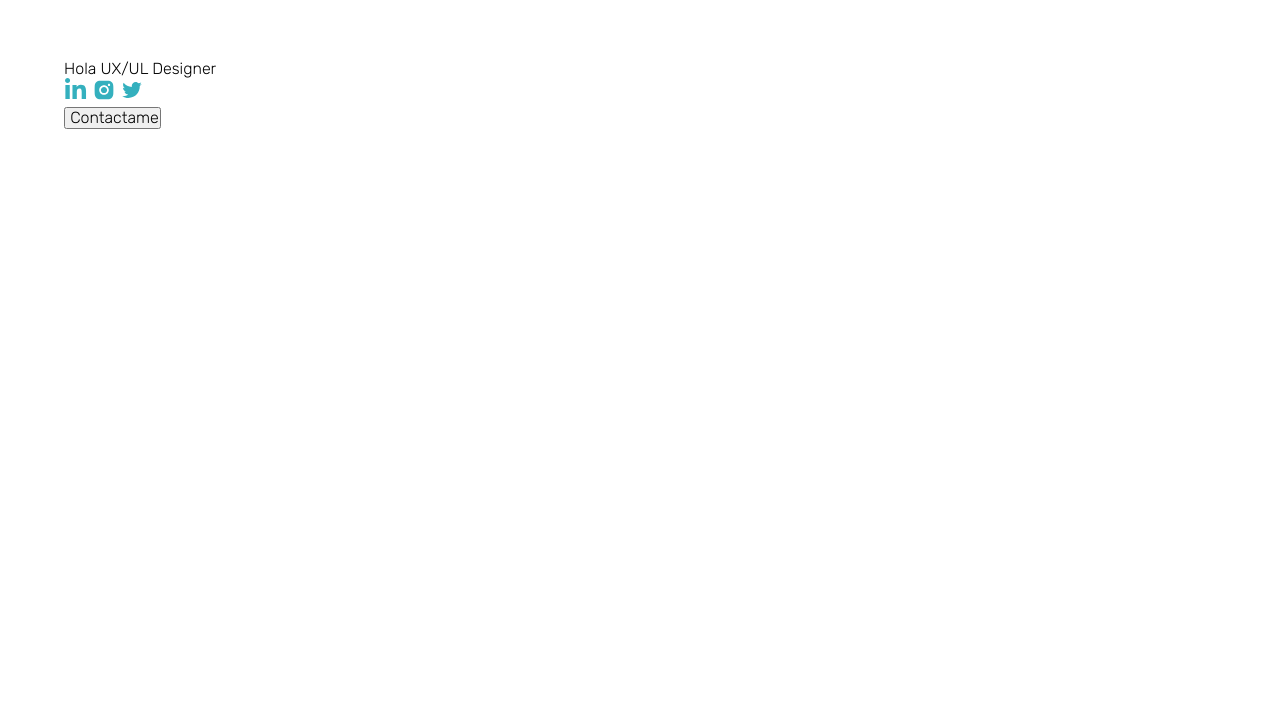
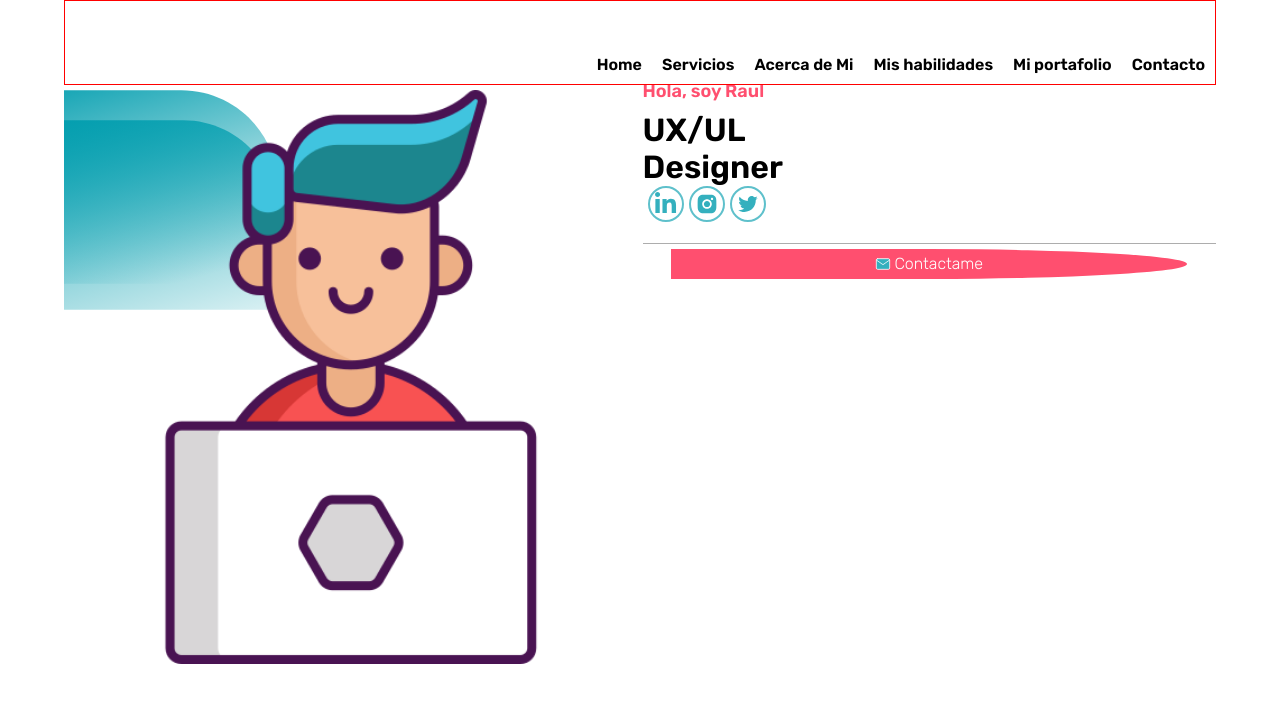
Before and after one commit to Raul99GC/My-portfolio-Academlo, a plain HTML site: page index.html in a window 1280 px wide. Drawn offline with nearby package versions, Linux system fonts and the light colour scheme.

Commit message:
casi terminado el header con card

```diff
--- a/assets/css/style.css
+++ b/assets/css/style.css
@@ -3,7 +3,7 @@
     --azul-verde: #34b0beca;
     --btn-and-title: #FF4F6F;
     --black: #000;
-    --subtitle: #ADADAD;
+    --subtext: #ADADAD;
     --background: #E5E5E5;
 }
 
@@ -30,46 +30,51 @@ body {
     background-color: var(--withe);
 }
 
-.container{
+.container {
     margin: auto;
 }
 
-.navbar{
-    background-color: var();
+.navbar {
+    background-color: var(--withe);
     position: sticky;
     top: 0;
     height: 6rem;
 }
-.navbar__container{
+
+.navbar__container {
     position: relative;
     display: flex;
     height: inherit;
     justify-content: flex-end;
 }
-.navbar__icon-menu{
+
+.navbar__icon-menu {
     position: absolute;
-    font-size: 2rem;
+    font-size: 2.5rem;
     margin: 2rem 1rem;
     z-index: 1;
 }
-@media (min-width: 768px){
-    .navbar__icon-menu{
+
+@media (min-width: 768px) {
+    .navbar__icon-menu {
         display: none;
     }
 }
 
-.nav__i{
+.nav__i {
     color: var(--azul-verde);
+    font-weight: bold;
     cursor: pointer;
 }
 
-.navbar__menu{
+.navbar__menu {
     width: 100%;
     background-color: #ffffff;
     /* display: none; */
 
 }
-.main-menu{
+
+.main-menu {
     list-style: none;
     width: 100%;
     padding-top: 4.5rem;
@@ -81,91 +86,124 @@ body {
     transition: transform .3s;
 }
 
-.main-menu--show{
+.main-menu--show {
     transform: translateY(0);
     transition: transform .3s;
 }
 
-@media (min-width: 768px){
-    .main-menu{
+@media (min-width: 768px) {
+    .main-menu {
+        border: 1px solid red;
+        transform: translateY(0);
         flex-direction: row;
         justify-content: flex-end;
         align-items: center;
     }
 }
 
-.main-menu__item{
+.main-menu__item {
     padding: 1rem;
 }
-.main-menu__link{
+
+.main-menu__link {
     font-weight: bold;
     text-decoration: none;
     color: var(--black);
 }
-.main-menu__link:hover{
-color: var(--azul-verde);
+
+.main-menu__link:hover {
+    color: var(--azul-verde);
 }
 
-
-
-
-
-
-
-/* ============================================================= */
-/* .main-nav__checkbox{
-    display: none;
-}
-.main-nav_tbn-checkbox{
-    position: absolute;
-    font-size: 3rem;
-    top: 2rem;
-    right: 2rem;
-    cursor: pointer;
-    color: var(--azul-verde);
-    z-index: 100;
-}
-.main-nav__checkbox:checked + .main-menu{
-    transform: translateY(0);
+.card {
+    height: 20rem;
+    display: grid;
+    gap: .5rem;
+    grid-template-columns: 1fr 1fr;
 }
 
-@media (min-width: 768px){
-    .main-nav_tbn-checkbox{
-        display: none;
-    }
+.card__person {
+    height: 22rem;
+    margin-top: 3rem;
+    background-image: url(../img/Vectores/Group\ 85.svg);
+    background-size: contain;
+    background-repeat: no-repeat;
+
+    grid-row: 1 / 3;
+
 }
 
-.main-menu{
-    list-style: none;
+.card__img {
+    width: 100%
+}
+
+.card__inf {
     width: 100%;
     display: flex;
     flex-direction: column;
-    align-items: center;
-    background-color: var(--withe);
-    transition: transform .3s;
-    transform: translateY(-100%);
+    justify-content: center;
+
+    border-bottom: .1rem solid var(--subtext);
 }
 
-.main-menu__show{
-    transform: translateY(0);
+.card__nombre {
+    color: var(--btn-and-title);
+    font-size: 1.8rem;
+    font-weight: bold;
+    margin-bottom: 1rem;
 }
 
-@media (min-width: 768px){
-    .main-menu{
-        flex-direction: row;
-        justify-content: end;
-        align-items: center;
-        transform: translateY(0);
-    }
-
+.card__text {
+    font-size: 3.2rem;
+    color: var(--black);
 }
 
-.main-menu__item{
-    margin: 1rem;
+.sosial-icons {
+    width: 100%;
+    display: flex;
 }
 
-.main-menu__link{
-    font-weight: lighter;
-    text-decoration: none;
-    color: var(--black);
-} */
+.sosial-icons__item {
+    display: flex;
+    margin-left: .5rem;
+    justify-content: center;
+    align-items: center;
+    border: .2rem solid var(--azul-verde);
+    border-radius: 50%;
+}
+
+.sosial-icons__item:hover {
+    background-color: #34b0be58;
+}
+
+.sosial-icons__img {
+    padding: .4rem;
+}
+
+.contact-me {
+    display: flex;
+}
+
+.contact-me__btn {
+    width: 90%;
+    max-height: 3rem;
+    overflow: hidden;
+    margin: 0 auto;
+    display: flex;
+    align-items: center;
+    justify-content: center;
+    background-color: var(--btn-and-title);
+    border: none;
+    border-top-right-radius: 50%;
+    border-bottom-right-radius: 50%;
+}
+
+.contact-me__img {
+    max-height: 1.6rem;
+}
+
+.contact-me__text {
+    margin-left: .3rem;
+    font-size: 1.6rem;
+    color: white;
+}
--- a/index.html
+++ b/index.html
@@ -36,51 +36,39 @@
 
             </div>
 
-
-            <!-- <nav class="main-nav">
-
-                <label for="btnMenu" class="main-nav_tbn-checkbox">
-                    <i class='nav__i bx bx-menu'></i>
-                </label>
-                <input type="checkbox" class="main-nav__checkbox" id="btnMenu">
-
-                <ul class="main-menu">
-                    <li class="main-menu__item"><a class="main-menu__link" href="#">Home</a></li>
-                    <li class="main-menu__item"><a class="main-menu__link" href="#">Servicios</a></li>
-                    <li class="main-menu__item"><a class="main-menu__link" href="#">Acerca de Mi</a></li>
-                    <li class="main-menu__item"><a class="main-menu__link" href="#">Mis habilidades</a></li>
-                    <li class="main-menu__item"><a class="main-menu__link" href="#">Mi portafolio</a></li>
-                    <li class="main-menu__item"><a class="main-menu__link" href="#">Contacto</a></li>
-
-                </ul>
-            </nav> -->
-        </header>
-
             <section>
                 <div class="card">
+                    <div class="card__person">
+                        <img class="card__img" src="assets/img/Logos-Imágenes/programador.png" alt="me">
+                    </div>
+
                     <div class="card__inf">
-                    <span class="card__nombre">Hola</span>
-                    <span class="card__text">UX/UL</span>
-                    <span class="card__text">Designer</span>
+                        <span class="card__nombre">Hola, soy Raul</span>
+                        <h2 class="card__text">UX/UL</h2>
+                        <h2 class="card__text">Designer</h2>
 
                         <div class="sosial-icons">
-                        <a href="card__item"><img src="assets/img/icons/cib_linkedin-in.svg" alt=""></a>
-                        <a href="card__item"><img src="assets/img/icons/ant-design_instagram-filled.svg" alt=""></a>
-                        <a href="card__item"><img src="assets/img/icons/ant-design_twitter-outlined.svg" alt=""></a>
+                            <a class="sosial-icons__item" href="#"><img class="sosial-icons__img"
+                                    src="assets/img/icons/cib_linkedin-in.svg" alt=""></a>
+                            <a class="sosial-icons__item" href="#"><img class="sosial-icons__img"
+                                    src="assets/img/icons/ant-design_instagram-filled.svg" alt=""></a>
+                            <a class="sosial-icons__item" href="#""><img class=" sosial-icons__img"
+                                src="assets/img/icons/ant-design_twitter-outlined.svg" alt=""></a>
                         </div>
                     </div>
-                <div class="line"></div>
                     <div class="contact-me">
-                    <button>
-                        <img src="" alt="">
-                        <span>Contactame</span>
+                        <button class="contact-me__btn">
+                            <img class="contact-me__img" src="assets/img/icons/mail 3.svg" alt="img correo">
+                            <span class="contact-me__text">Contactame</span>
                         </button>
                     </div>
                 </div>
             </section>
-    </div>
+
+        </header>
 
 
+    </div>
 
     <!-- ========================================= MAIN =================================================== -->
 
```
Also changed, not shown: assets/img/Logos-Imágenes/me.png, assets/img/Logos-Imágenes/programador.png (added). Lines whose indentation alone changed are shown as unchanged.
